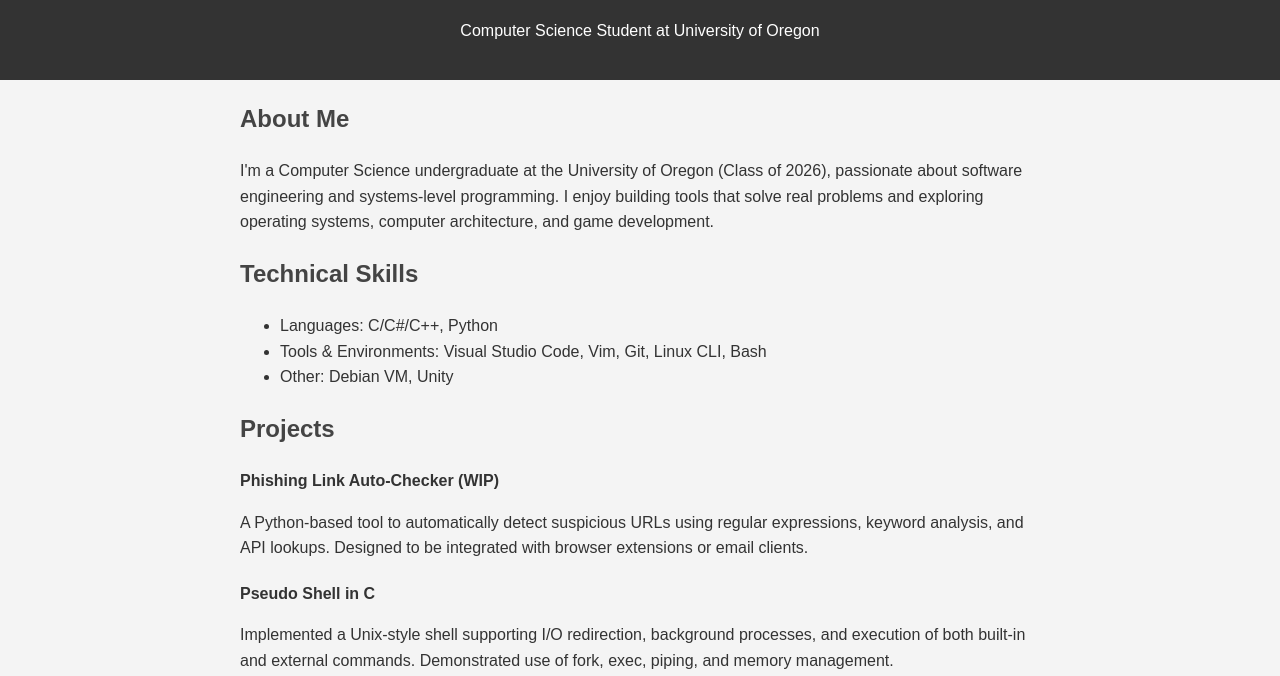
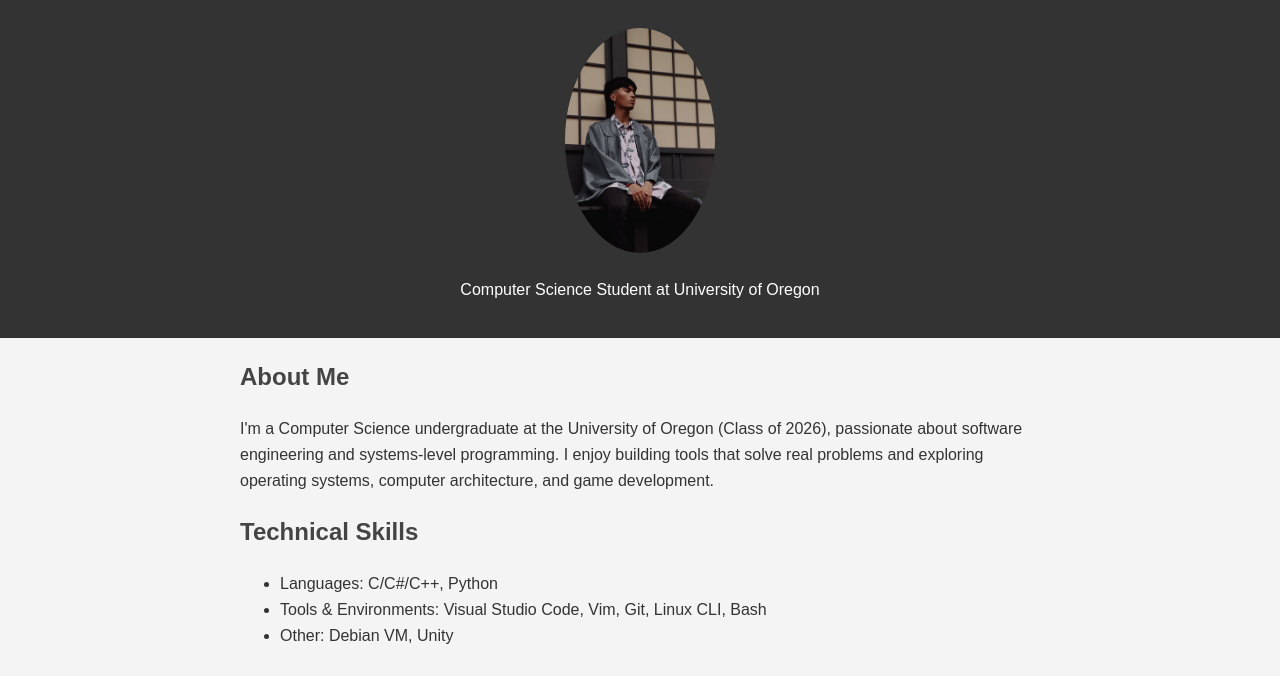
Before and after one commit to RamosHarrison/RamosHarrison.github.io, a plain HTML site: page index.html in a window 1280 px wide. Shown: the part 96-772 px from the top of the page. Drawn offline with Linux system fonts and the light colour scheme.

Commit message:
Update index.html

```diff
--- a/index.html
+++ b/index.html
@@ -51,6 +51,7 @@
 <body>
   <header>
     <h1>Harrison Ramos</h1>
+    <img src="IMG_3631.jpg" alt="Portrait of Harrison Ramos" style="width:150px; border-radius: 50%; margin-top: 10px;">
     <p>Computer Science Student at University of Oregon</p>
   </header>
 
```
